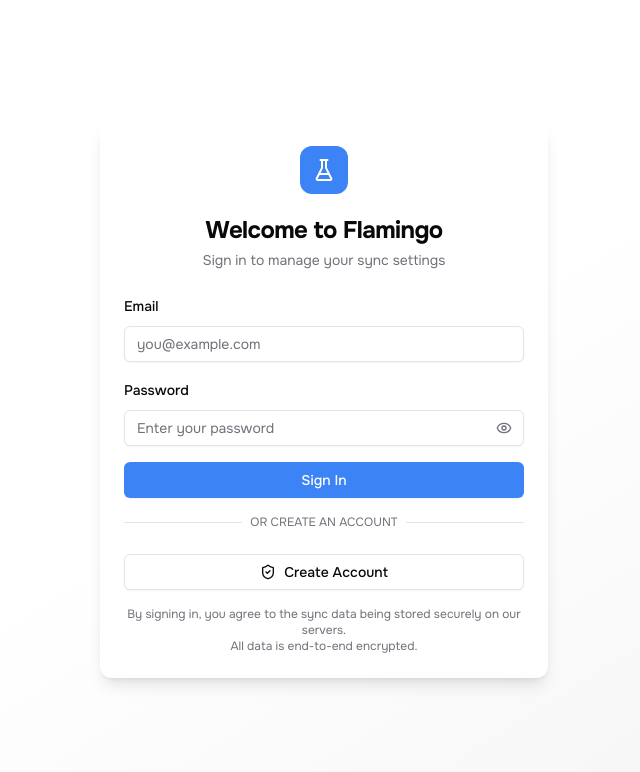
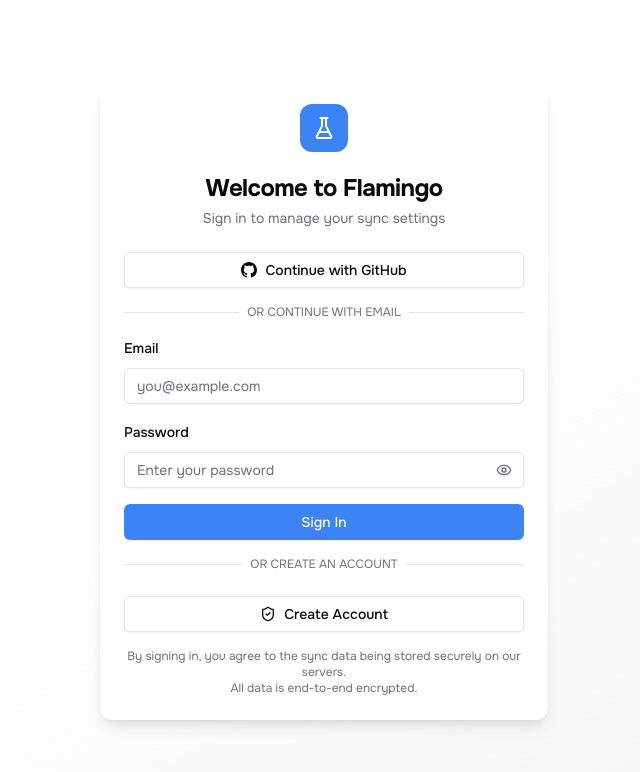
Before and after one commit to Flamingo-Client/sync, a Next.js app: page /login in a window 1280 px wide. Shown: the top 772 px of the page, without its empty margins (316-956 px from the left). Built offline with nearby package versions, Linux system fonts and the light colour scheme; no server answers.

Commit message:
Implement Github login

```diff
--- /dev/null
+++ b/src/app/auth/callback/route.ts
@@ -0,0 +1,24 @@
+import { NextRequest, NextResponse } from 'next/server'
+import { createSupabaseServerClient } from '@/lib/supabase/server'
+
+export async function GET(request: NextRequest) {
+  const { searchParams, origin } = request.nextUrl
+  const code = searchParams.get('code')
+  const next = searchParams.get('next') ?? '/dashboard'
+  const token = searchParams.get('token')
+
+  if (!code) {
+    return NextResponse.redirect(`${origin}/login?error=Missing auth code`)
+  }
+
+  const supabase = await createSupabaseServerClient()
+  const { error } = await supabase.auth.exchangeCodeForSession(code)
+
+  if (error) {
+    return NextResponse.redirect(`${origin}/login?error=${error.message}`)
+  }
+
+  // Preserve sync token if present
+  const redirectUrl = token ? `${origin}${next}?token=${token}` : `${origin}${next}`
+  return NextResponse.redirect(redirectUrl)
+}
--- a/src/components/login/login-form.tsx
+++ b/src/components/login/login-form.tsx
@@ -9,6 +9,14 @@ import { Label } from '@/components/ui/label'
 import { Card, CardContent, CardDescription, CardHeader, CardTitle } from '@/components/ui/card'
 import { FlaskConical, Loader2, Eye, EyeOff, ShieldCheck } from 'lucide-react'
 import { TurnstileWidget, verifyTurnstileToken } from '@/components/ui/turnstile'
+
+function GitHubIcon({ className }: { className?: string }) {
+  return (
+    <svg className={className} viewBox="0 0 24 24" fill="currentColor">
+      <path d="M12 0c-6.626 0-12 5.373-12 12 0 5.302 3.438 9.8 8.207 11.387.599.111.793-.261.793-.577v-2.234c-3.338.726-4.033-1.416-4.033-1.416-.546-1.387-1.333-1.756-1.333-1.756-1.089-.745.083-.729.083-.729 1.205.084 1.839 1.237 1.839 1.237 1.07 1.834 2.807 1.304 3.492.997.107-.775.418-1.305.762-1.604-2.665-.305-5.467-1.334-5.467-5.931 0-1.311.469-2.381 1.236-3.221-.124-.303-.535-1.524.117-3.176 0 0 1.008-.322 3.301 1.23.957-.266 1.983-.399 3.003-.404 1.02.005 2.047.138 3.006.404 2.291-1.552 3.297-1.23 3.297-1.23.653 1.653.242 2.874.118 3.176.77.84 1.235 1.911 1.235 3.221 0 4.609-2.807 5.624-5.479 5.921.43.372.823 1.102.823 2.222v3.293c0 .319.192.694.801.576 4.765-1.589 8.199-6.086 8.199-11.386 0-6.627-5.373-12-12-12z" />
+    </svg>
+  )
+}
 
 export function LoginForm() {
   const [email, setEmail] = useState('')
@@ -24,6 +32,26 @@ export function LoginForm() {
   const handleVerify = useCallback((t: string) => setTurnstileToken(t), [])
   const handleError = useCallback(() => { setTurnstileError(true); setTurnstileToken(null) }, [])
   const handleExpired = useCallback(() => setTurnstileToken(null), [])
+
+  const handleOAuthSignIn = async (provider: 'github') => {
+    setLoading(true)
+    setError(null)
+    try {
+      const supabase = createClient()
+      const redirectTo = token
+        ? `${window.location.origin}/auth/callback?token=${token}`
+        : `${window.location.origin}/auth/callback`
+      const { error: oauthError } = await supabase.auth.signInWithOAuth({
+        provider,
+        options: { redirectTo },
+      })
+      if (oauthError) setError(oauthError.message)
+    } catch {
+      setError('Failed to sign in with provider')
+    } finally {
+      setLoading(false)
+    }
+  }
 
   const resetTurnstile = () => {
     setTurnstileToken(null)
@@ -136,7 +164,29 @@ export function LoginForm() {
             : 'Sign in to manage your sync settings'}
         </CardDescription>
       </CardHeader>
-      <CardContent>
+      <CardContent className="space-y-4">
+        <div className="flex flex-col gap-2">
+          <Button
+            type="button"
+            variant="outline"
+            disabled={loading}
+            className="w-full"
+            onClick={() => handleOAuthSignIn('github')}
+          >
+            <GitHubIcon className="mr-2 h-4 w-4" />
+            Continue with GitHub
+          </Button>
+        </div>
+
+        <div className="relative">
+          <div className="absolute inset-0 flex items-center">
+            <span className="w-full border-t" />
+          </div>
+          <div className="relative flex justify-center text-xs uppercase">
+            <span className="bg-card px-2 text-muted-foreground">or continue with email</span>
+          </div>
+        </div>
+
         <form onSubmit={handleLogin} className="space-y-4">
           <div className="space-y-2">
             <Label htmlFor="email">Email</Label>
```
Also changed, not shown: 1 other file (tests, documents, lock files or other folders).
